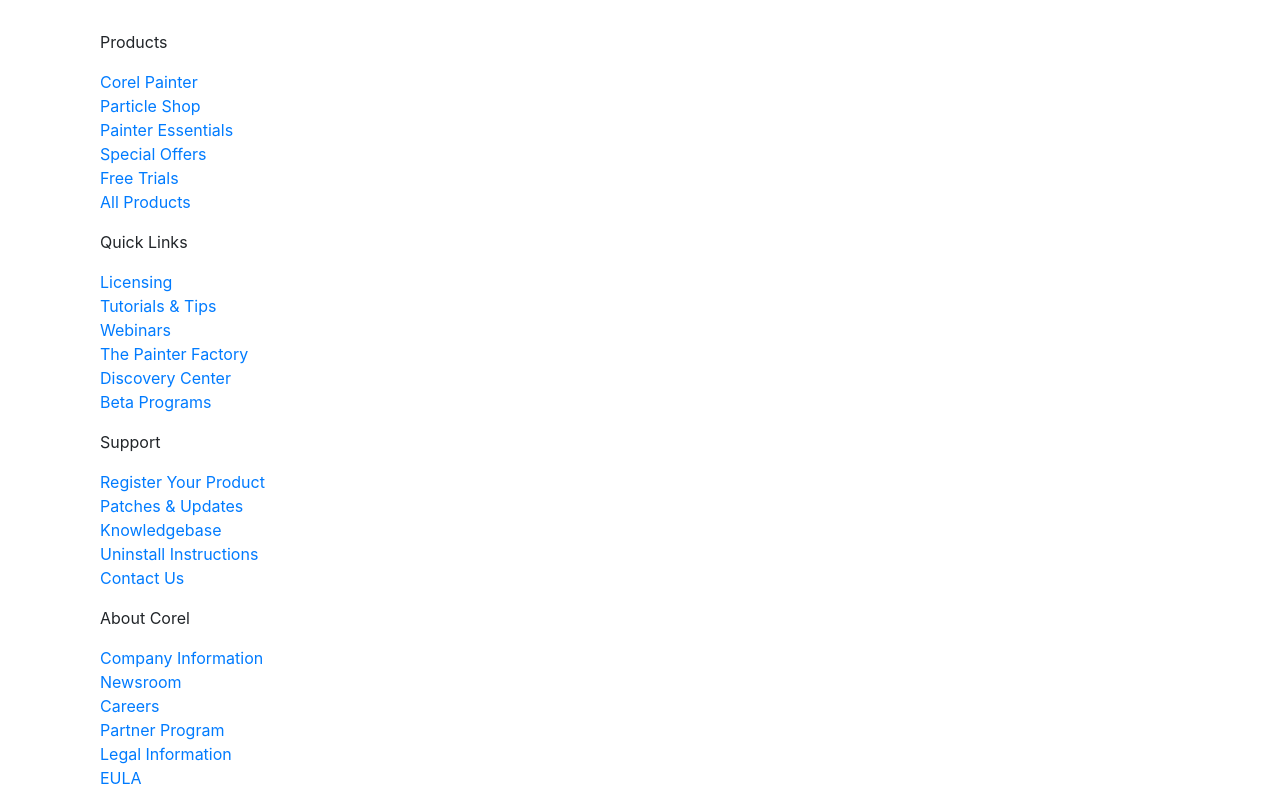
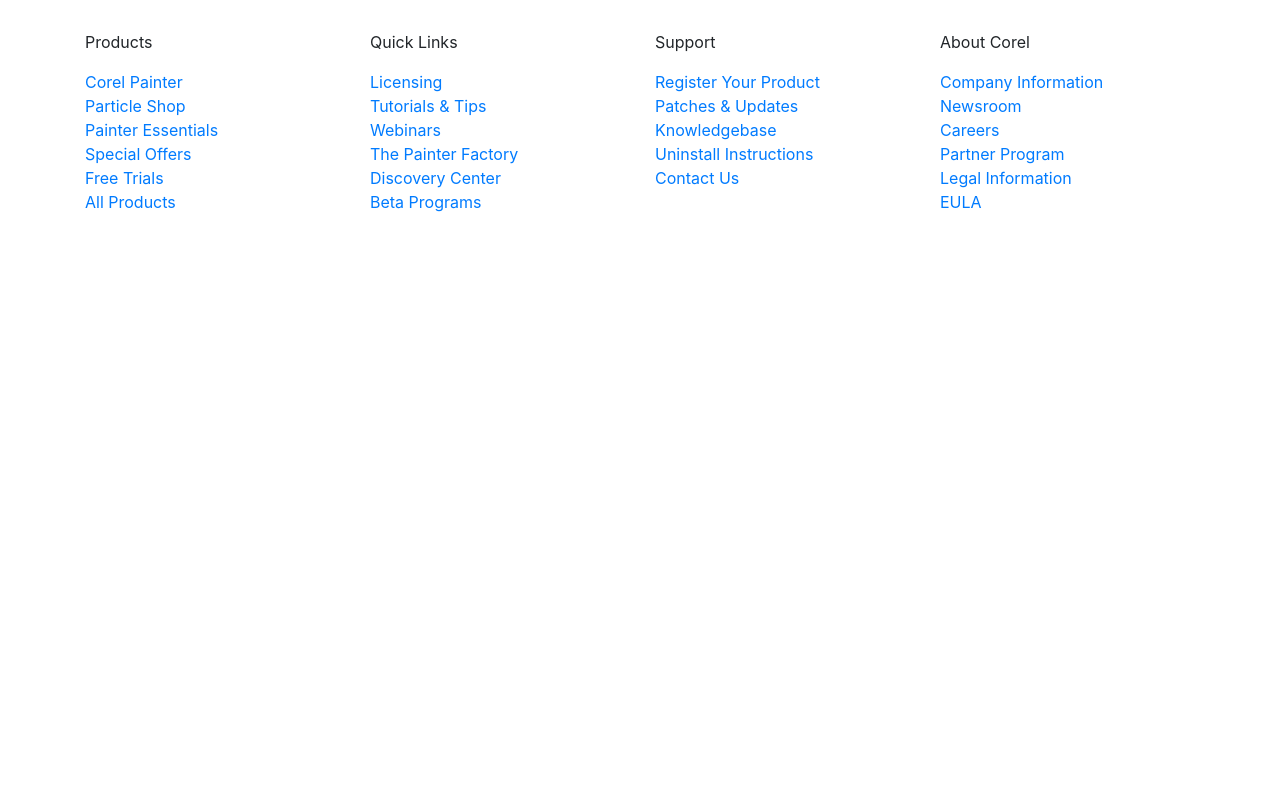
Before and after one commit to FrancescoDale/sass-painter, a website: page index.html in a window 1280 px wide. Shown: the part 824-1630 px from the top of the page. After the commit the page ends 1054 px from the top, so only its background shows below. Drawn offline with nearby package versions, Linux system fonts and the light colour scheme.

Commit message:
fix bootstrap nel footer

```diff
--- a/index.html
+++ b/index.html
@@ -98,8 +98,8 @@
             </section>
 
             <footer>
-                <div class="row footer-up text-capitalize">
-                    <div class="container">
+                <div class="container footer-up text-capitalize">
+                    <div class="row">
                         <div class="col-3 footer-box">
                             <p>products</p>
                             <ul>
@@ -130,6 +130,8 @@
                                 <li><a href="#">knowledgebase</a></li>
                                 <li><a href="#">uninstall instructions</a></li>
                                 <li><a href="#">contact us</a></li>
+                            </ul>
+
                         </div>
                         <div class="col-3 footer-box">
                                 <p>about corel</p>
--- a/src/partials/_commons.scss
+++ b/src/partials/_commons.scss
@@ -12,7 +12,3 @@
     list-style-type: none;
     padding: 0;
 }
-
-nav li {
-    display: inline-block;
-}
--- a/src/partials/_header.scss
+++ b/src/partials/_header.scss
@@ -1,6 +1,10 @@
 header {
     background-color: $bgColor;
     padding-top: $navSpacing;
+
+    nav li {
+        display: inline-block;
+    }
 
     .navtop {
         text-align: right;
```
Also changed, not shown: dist/app.css.
